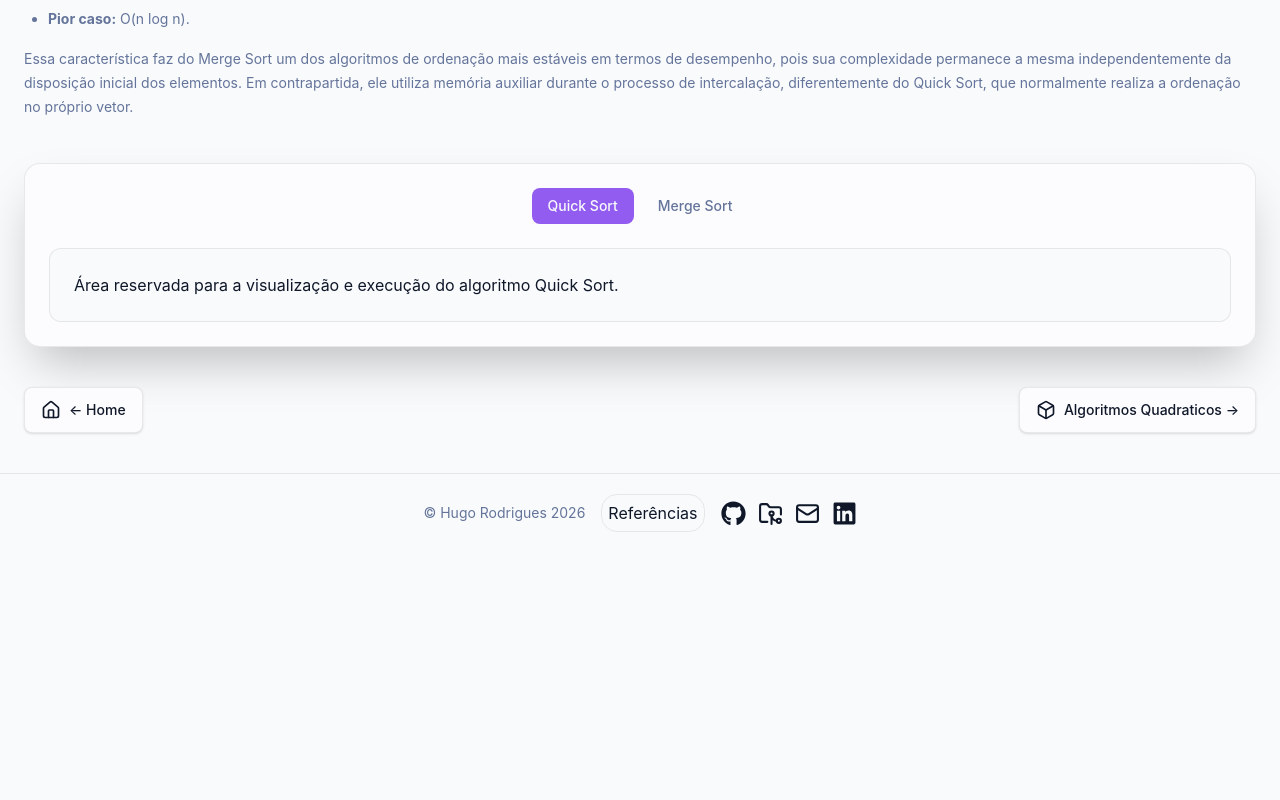
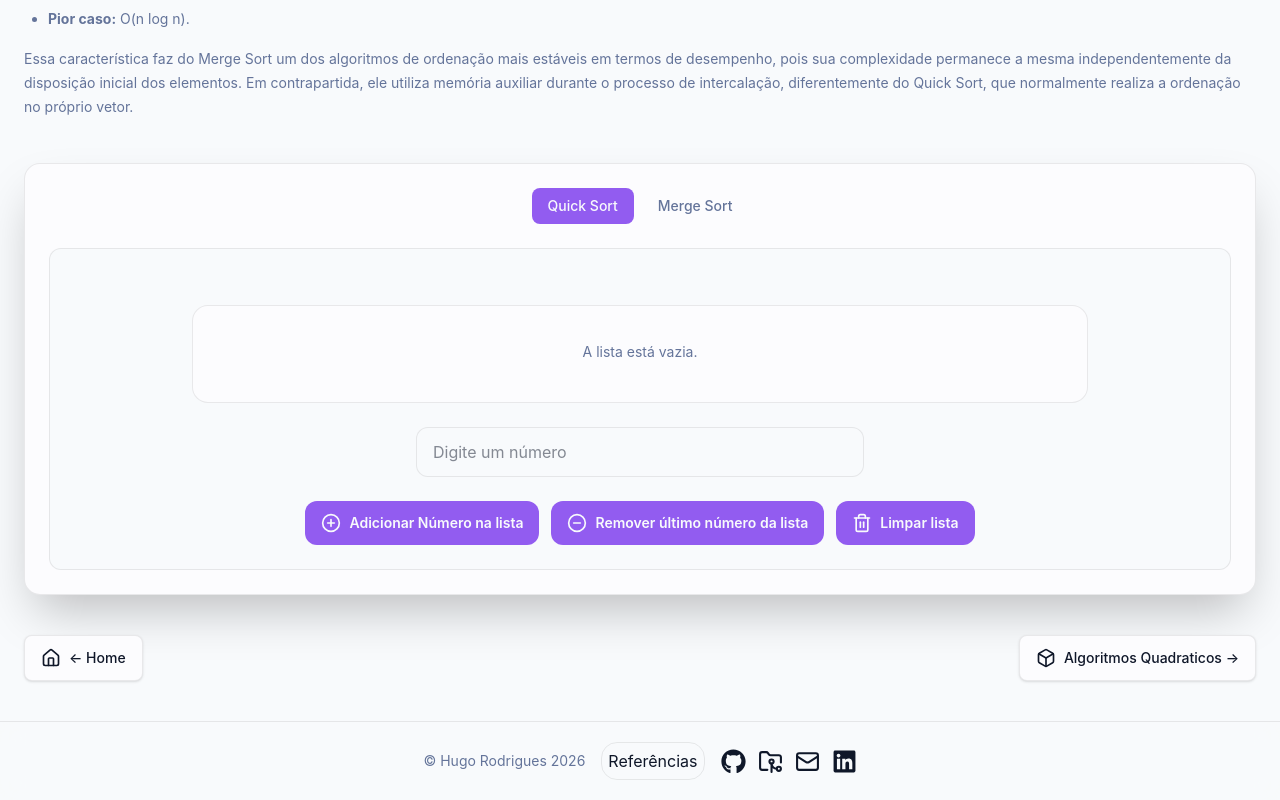
Before and after one commit to Apenas1Hugo/BigO_Algoritmos, a React (Vite) app in the folder BigO_Algoritmos/: page /dividir-e-conquistar in a window 1280 px wide. Shown: the part 694-1494 px from the top of the page. Before the commit the page ends 1246 px from the top, so only its background shows below. Built offline with nearby package versions, Linux system fonts and the light colour scheme.

Commit message:
feat: adiciona componente ArrayEditor
Componente reutilizável para manipular array's e chamar a futura função de testar o algoritmo.

```diff
--- /dev/null
+++ b/BigO_Algoritmos/src/components/shared/ArrayEditor.tsx
@@ -0,0 +1,96 @@
+import { useState } from "react";
+import { motion } from "motion/react";
+import { Button } from "./Button";
+
+import { CirclePlus, CircleMinus, Trash } from "lucide-react";
+
+export function ArrayEditor() {
+  const [array, setArray] = useState<number[]>([]);
+  const [inputValue, setInputValue] = useState("");
+
+  function handleAddNumber() {
+    if (inputValue.trim() === "") return;
+
+    const number = Number(inputValue);
+
+    if (Number.isNaN(number)) return;
+
+    setArray((previous) => [...previous, number]);
+    setInputValue("");
+  }
+
+  function handleRemoveLastNumber() {
+    setArray((previous) => previous.slice(0, -1));
+  }
+
+  function handleClearArray() {
+    setArray([]);
+  }
+
+  return (
+    <motion.div className="mt-8 flex w-full flex-col items-center gap-6">
+      <div className="flex w-full max-w-4xl justify-center rounded-2xl border border-border bg-card p-4">
+        <motion.div className="flex min-h-16 w-full flex-wrap justify-center gap-2">
+          {array.length === 0 ? (
+            <span className="text-sm text-muted-foreground mt-5">
+              A lista está vazia.
+            </span>
+          ) : (
+            array.map((number, index) => (
+              <div
+                key={`${number}-${index}`}
+                className="rounded-lg border border-border bg-background px-4 py-4 font-normal"
+              >
+                {number}
+              </div>
+            ))
+          )}
+        </motion.div>
+      </div>
+
+      <div className="flex w-full max-w-md justify-center">
+        <input
+          type="number"
+          value={inputValue}
+          onChange={(event) => setInputValue(event.target.value)}
+          onKeyDown={(event) => {
+            if (event.key === "Enter") {
+              handleAddNumber();
+            }
+          }}
+          placeholder="Digite um número"
+          className="w-full rounded-xl border border-border bg-background px-4 py-3 outline-none transition-colors focus:border-primary"
+        />
+      </div>
+
+      <div className="flex w-full flex-col gap-3 sm:flex-row sm:justify-center">
+        <Button
+          icon={CirclePlus}
+          variant="primary"
+          onClick={handleAddNumber}
+          className="w-full sm:w-auto"
+        >
+          <span>Adicionar Número na lista</span>
+        </Button>
+
+        <Button
+          icon={CircleMinus}
+          variant="primary"
+          onClick={handleRemoveLastNumber}
+           className="w-full sm:w-auto"
+        >
+          <span>Remover último número da lista</span>
+        </Button>
+
+        <Button
+          icon={Trash}
+          variant="primary"
+          onClick={handleClearArray}
+           className="w-full sm:w-auto"
+        >
+          <span>Limpar lista</span>
+        </Button>
+      </div>
+    </motion.div>
+  );
+}
--- a/BigO_Algoritmos/src/components/shared/TestAlgorithms.tsx
+++ b/BigO_Algoritmos/src/components/shared/TestAlgorithms.tsx
@@ -16,6 +16,7 @@ export function TestAlgorithms({ tabalgorithms }: AlgorithmTabProps) {
 
   const currentTab = useMemo(
     () => tabalgorithms.find((tab) => tab.id === activeTab)!,
+    // eslint-disable-next-line react-hooks/exhaustive-deps
     [activeTab],
   );
 
--- a/BigO_Algoritmos/src/pages/dividir_e_conquistar/DivideConquerPage.tsx
+++ b/BigO_Algoritmos/src/pages/dividir_e_conquistar/DivideConquerPage.tsx
@@ -8,24 +8,21 @@ import {
   TestAlgorithms,
   type AlgorithmTab,
 } from "../../components/shared/TestAlgorithms";
+import { ArrayEditor } from "../../components/shared/ArrayEditor";
 
 const algoritmostestados: AlgorithmTab[] = [
   {
     id: "quick-sort",
     title: "Quick Sort",
     content: (
-      <p>
-        Área reservada para a visualização e execução do algoritmo Quick Sort.
-      </p>
+     <ArrayEditor/>
     ),
   },
   {
     id: "merge-sort",
     title: "Merge Sort",
     content: (
-      <p>
-        Área reservada para a visualização e execução do algoritmo Merge Sort.
-      </p>
+       <ArrayEditor/>
     ),
   },
 ];
```
